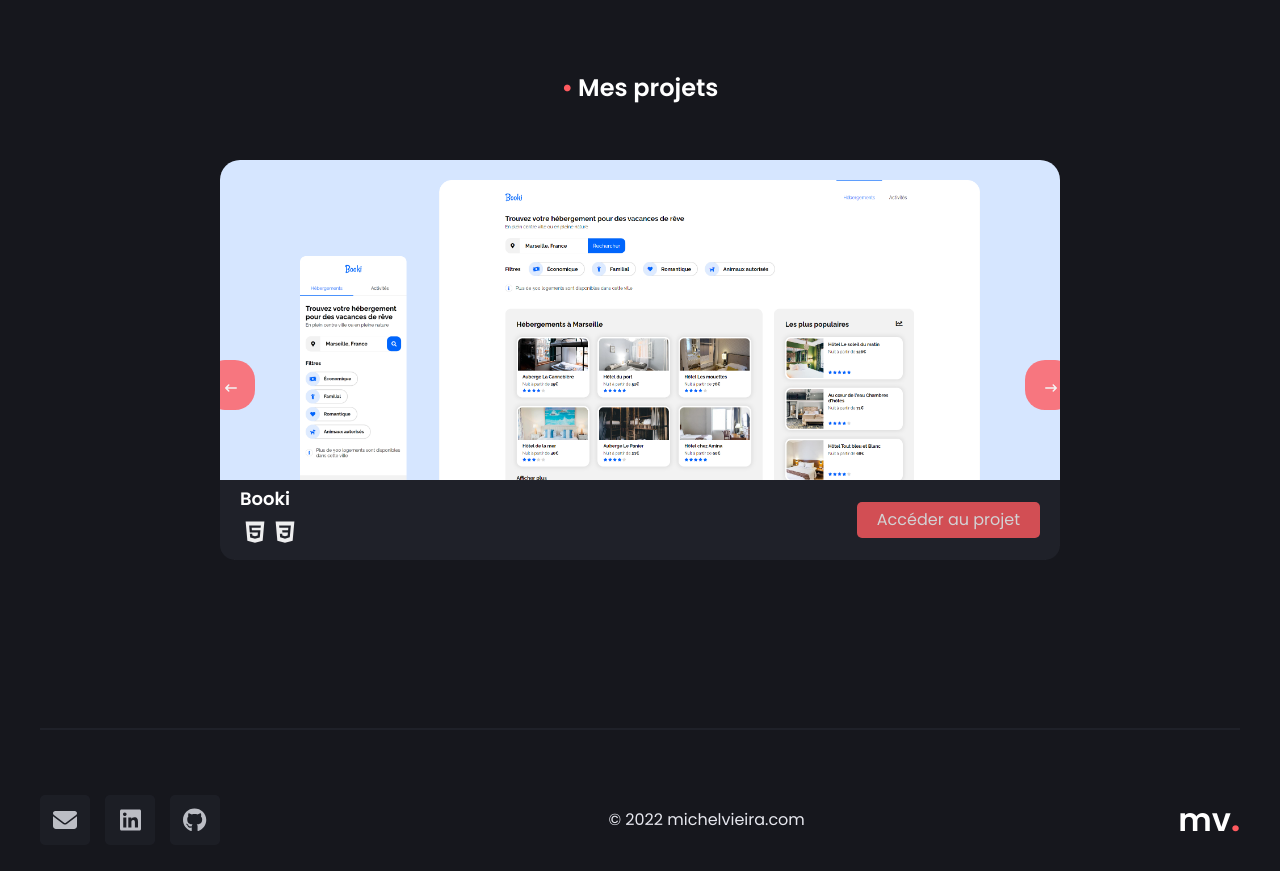
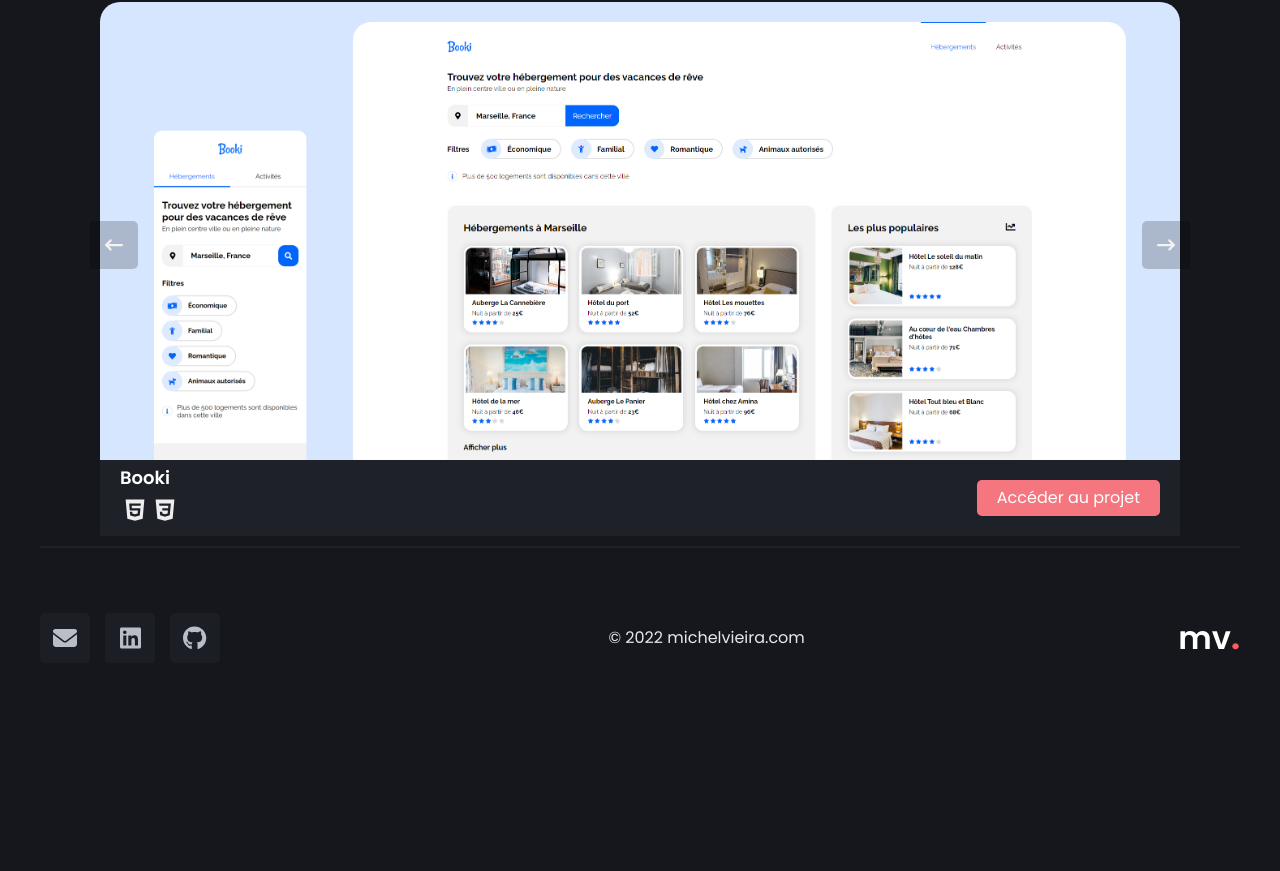
Before and after one commit to VIEIRA-Michel/portfolio-v2, a Vue app in the folder portfolio/: page / in a window 1280 px wide. Shown: the part 1485-2356 px from the top of the page. After the commit the page ends 2223 px from the top, so only its background shows below. Built offline with nearby package versions, Linux system fonts and the light colour scheme.

Commit message:
Mise à jour au niveau des animations et optimisation du code existant

```diff
--- a/portfolio/src/App.vue
+++ b/portfolio/src/App.vue
@@ -5,12 +5,14 @@ import Carousel from '@/components/Carousel.vue';
 import AboutMe from '@/components/AboutMe.vue';
 import Footer from '@/components/Footer.vue';
 import { useEffectStore } from '@/shared/stores/effectStore';
-import { ref, onMounted, computed } from 'vue';
+import { ref, onMounted, computed, watch } from 'vue';
 
 const showButton = ref(false);
 const showAbout = ref(false);
 const showProjects = ref(false);
 const showFooter = ref(false);
+
+
 
 onMounted(() => {
   const scrollY = computed(() => useEffectStore().$state.scrollY);
@@ -19,26 +21,29 @@ onMounted(() => {
   const aboutY = computed(() => useEffectStore().$state.aboutY);
   const projectsY = computed(() => useEffectStore().$state.projectsY);
   const footerY = computed(() => useEffectStore().$state.footerY);
+  console.log(document.querySelector('.home').clientHeight);
 
-  function getPosition() {
-    useEffectStore().setPositionY(
-      document.querySelector('header').clientHeight,
-      document.querySelector('.home').clientHeight,
-      document.querySelector('.about').clientHeight,
-      document.querySelector('.projects').clientHeight,
-      document.querySelector('footer').clientHeight
-    );
+
+  const ratio = .3;
+  const options = {
+    root: null,
+    rootMargin: '0px',
+    threshold: ratio
   }
-  getPosition();
-  window.addEventListener('scroll', (e) => {
-    useEffectStore().setScrollY(window.scrollY);
-    scrollY.value + document.documentElement.clientHeight > headerY.value + heroHeaderY.value + aboutY.value ? showButton.value = true : showButton.value = false;
-    scrollY.value + document.documentElement.clientHeight + 100 >= headerY.value + heroHeaderY.value + aboutY.value ? showAbout.value = true : showAbout.value = false;
-    scrollY.value + document.documentElement.clientHeight + 100 >= headerY.value + heroHeaderY.value + aboutY.value + projectsY.value ? showProjects.value = true : showProjects.value = false;
-    scrollY.value + document.documentElement.clientHeight >= headerY.value + heroHeaderY.value + aboutY.value + projectsY.value + footerY.value ? showFooter.value = true : showFooter.value = false;
-  });
-  window.addEventListener('resize', (e) => {
-    getPosition();
+  function handleIntersect(entries, observer) {
+    entries.forEach(function (entry) {
+      if (entry.intersectionRatio > ratio) {
+        entry.target.classList.remove('display__hidden');
+        entry.target.classList.add('display__visible');
+      } else {
+        entry.target.classList.remove('display__visible');
+        entry.target.classList.add('display__hidden');
+      }
+    })
+  }
+  const observer = new IntersectionObserver(handleIntersect, options);
+  document.querySelectorAll('section').forEach(function (r) {
+    observer.observe(r);
   })
 });
 
@@ -49,19 +54,34 @@ function scrollToTop() {
   });
 }
 
+
+window.addEventListener('scroll', () => {
+  if (window.scrollY > document.querySelector('header').clientHeight + document.querySelector('.home').clientHeight) {
+    console.log('visible');
+    showButton.value = true;
+    document.querySelector('.backtotop').classList.remove('display__hidden');
+    document.querySelector('.backtotop').classList.add('display__visible');
+  } else if (showButton.value == true && window.scrollY < document.querySelector('header').clientHeight + document.querySelector('.home').clientHeight) {
+    console.log('invisible');
+    showButton.value = false;
+    document.querySelector('.backtotop').classList.remove('display__visible');
+    document.querySelector('.backtotop').classList.add('display__hidden');
+  }
+})
+
 </script>
 
 <template>
   <Header />
-  <div @click="scrollToTop" :class="[showButton ? 'backtotop display__visible' : 'backtotop display__hidden']">
+  <div @click="scrollToTop" class="backtotop">
     <fa icon="fa-solid fa-arrow-up" />
   </div>
   <main>
     <HeroHeader />
-    <AboutMe :class="[showAbout ? 'display__visible' : 'display__hidden']" />
-    <Carousel :class="[showProjects ? 'display__visible' : 'display__hidden']" />
+    <AboutMe />
+    <Carousel />
   </main>
-  <Footer :class="[showFooter ? 'display__visible' : 'display__hidden']" />
+  <Footer />
 </template>
 <style lang="scss">
 * {
@@ -76,15 +96,16 @@ function scrollToTop() {
   position: fixed;
   right: 25px;
   bottom: 25px;
-  background-color: rgba(255, 90, 95, 0.8);
+  background-color: #f6767f;
   color: var(--text-color);
   display: flex;
   justify-content: center;
   align-items: center;
   z-index: 2;
+  opacity: 0;
 
   &:hover {
-    background-color: rgba(255, 90, 95, 1);
+    background-color: var(--primary);
     transition: 0.3s all;
   }
 
--- a/portfolio/src/assets/styles/_keyframes.scss
+++ b/portfolio/src/assets/styles/_keyframes.scss
@@ -285,7 +285,7 @@
   }
 
   100% {
-    opacity: 0.8;
+    opacity: 1;
   }
 }
 
@@ -295,7 +295,7 @@
   }
 
   100% {
-    opacity: 0.8;
+    opacity: 1;
   }
 }
 
--- a/portfolio/src/assets/styles/_themes.scss
+++ b/portfolio/src/assets/styles/_themes.scss
@@ -11,7 +11,7 @@
     }
 
     &-secondary {
-        background-color: rgba(255, 255, 255, 0.1);
+        background-color: rgba(255, 255, 255, 0.4);
     }
 
 }
--- a/portfolio/src/assets/styles/_variables.scss
+++ b/portfolio/src/assets/styles/_variables.scss
@@ -1,5 +1,6 @@
 :root {
   --primary: #ff5a5f;
+  --primary-light: #f6767f;
   --gray-1: #20232a;
   --background--primary: #16171D;
   --background--secondary: #1F2129;
--- a/portfolio/src/components/Carousel.vue
+++ b/portfolio/src/components/Carousel.vue
@@ -1,34 +1,20 @@
 <script setup>
 import CarouselItem from '@/components/CarouselItem.vue';
 import CarouselControls from '@/components/CarouselControls.vue';
-import { watch, ref, computed, onMounted } from 'vue';
+import { computed } from 'vue';
 import { useEffectStore } from '@/shared/stores/effectStore';
 
-const scrollY = computed(() => useEffectStore().$state.scrollY);
 const slides = computed(() => useEffectStore().$state.slides);
 const currentSlide = computed(() => useEffectStore().$state.currentSlide);
 const newCurrentSlide = computed(() => useEffectStore().$state.newCurrentSlide);
-const display = ref(null);
-
-onMounted(() => {
-    const carousel = document.querySelector('.carousel-container').offsetTop;
-    watch(scrollY, (value) => {
-        if (value > carousel - 100) {
-            display.value = true;
-        } else if (value < carousel / 5.4) {
-            display.value = false;
-        }
-    });
-});
 
 </script>
 
 <template>
-    <section class="projects">
+    <section class="projects" id="projects">
         <h2><span>•</span>Mes projets</h2>
-        <div class="carousel-container">
-            <!-- <div :class="[display ? 'animation-entrance' : 'carousel-inner']"> -->
-            <div class="animation-entrance">
+        <!-- <div class="carousel-container"> -->
+        <div class="carousel">
             <Transition name="fadeRight" mode="out-in">
                 <template v-if="currentSlide === newCurrentSlide">
                     <CarouselItem :slide="slides[currentSlide]" />
@@ -36,7 +22,7 @@ onMounted(() => {
             </Transition>
             <CarouselControls @previous="useEffectStore().previousSlide" @next="useEffectStore().nextSlide" />
         </div>
-        </div>
+        <!-- </div> -->
     </section>
 </template>
 
@@ -51,30 +37,14 @@ onMounted(() => {
     display: flex;
     justify-content: center;
     flex-direction: column;
-    height: 100vh;
 
-    .carousel-container {
-        margin: 0 auto 0 auto;
-        width: 70%;
-        padding: 20px;
-
-        .animation-entrance {
-            visibility: visible;
+    .carousel {
         position: relative;
-            height: 400px;
-            overflow: hidden;
-            border-radius: 15px;
-            -webkit-animation: carousel-appear 0.6s cubic-bezier(0.390, 0.575, 0.565, 1.000) 0.3s both;
-            animation: carousel-appear 0.6s cubic-bezier(0.390, 0.575, 0.565, 1.000) 0.3s both;
-        }
-
-        .carousel-inner {
-            visibility: hidden;
-            position: relative;
-            height: 400px;
-            overflow: hidden;
-            border-radius: 15px;
-        }
+        width: 90%;
+        // overflow: hidden;
+        border-radius: 20px;
+        margin: auto;
+        padding: 10px;
     }
 
     h2 {
--- a/portfolio/src/components/CarouselControls.vue
+++ b/portfolio/src/components/CarouselControls.vue
@@ -12,33 +12,36 @@
 
 <style scoped lang="scss">
 .carousel-control {
-    background-color: rgba(255, 90, 95, 0.8);
+    background-color: rgba(0, 0, 0, 0.2);
     border: none;
     display: inline-block;
     position: absolute;
-    height: 50px;
-    width: 50px;
-    top: 50%;
+    bottom: 50%;
     color: #f3f3f3;
     cursor: pointer;
-    padding: 20px;
-    border-radius: 20px;
+    display: flex;
+    justify-content: center;
+    padding: 15px;
 
     svg {
-        font-size: 12px;
+        font-size: 18px;
     }
 
     &:hover {
-        background-color: rgba(255, 90, 95, 1);
+        background-color: rgba(0, 0, 0, 0.5);
         transition: 0.3s all;
     }
 }
 
 .left {
-    left: -15px;
+    border-top-right-radius: 5px;
+    border-bottom-right-radius: 5px;
+    left: 0;
 }
 
 .right {
-    right: -15px;
+    border-top-left-radius: 5px;
+    border-bottom-left-radius: 5px;
+    right: 0;
 }
 </style>
--- a/portfolio/src/components/CarouselItem.vue
+++ b/portfolio/src/components/CarouselItem.vue
@@ -1,8 +1,4 @@
 <script setup>
-import { useEffectStore } from '@/shared/stores/effectStore';
-import { computed } from 'vue';
-
-const currentSlide = computed(() => useEffectStore().$state.currentSlide);
 
 const props = defineProps({
     slide: {
@@ -34,26 +30,16 @@ const props = defineProps({
 
 <style scoped lang="scss">
 .carousel-item {
-    position: absolute;
-    top: 0;
-    left: 0;
-    right: 0;
-    bottom: 0;
-    padding: 20px 20px 0;
     border-radius: 20px;
 
     &__picture {
-        width: 85%;
+        width: 90%;
         display: flex;
         margin: auto;
+        padding-top: 20px;
     }
 
     &__banner {
-        position: absolute;
-        height: 20%;
-        left: 0;
-        right: 0;
-        bottom: 0;
         display: flex;
         flex-direction: row;
         justify-content: space-between;
@@ -98,8 +84,7 @@ const props = defineProps({
             margin: 20px;
 
             a {
-                opacity: 0.8;
-                background: var(--primary);
+                background: var(--primary-light);
                 color: #fff;
                 border: none;
                 border-radius: 5px;
@@ -108,8 +93,8 @@ const props = defineProps({
                 cursor: pointer;
 
                 &:hover {
-                    opacity: 1;
-                    transition: opacity 0.3s ease-in-out;
+                    background: var(--primary);
+                    transition: 0.3s ease-in-out;
                 }
             }
         }
--- a/portfolio/src/components/Header.vue
+++ b/portfolio/src/components/Header.vue
@@ -1,5 +1,5 @@
 <script setup>
-import { computed, ref } from 'vue';
+import { ref } from 'vue';
 const displayMenu = ref(false);
 </script>
 
--- a/portfolio/src/shared/stores/effectStore.js
+++ b/portfolio/src/shared/stores/effectStore.js
@@ -8,14 +8,7 @@ export const useEffectStore = defineStore({
         wordToDisplay: [],
         slides: data,
         currentSlide: 0,
-        scrollY: 0,
         newCurrentSlide: 0,
-        mousePosition: 0,
-        headerY: 0,
-        heroHeaderY: 0,
-        aboutY: 0,
-        projectsY: 0,
-        footerY: 0,
     }),
     getters: {
 
@@ -39,14 +32,6 @@ export const useEffectStore = defineStore({
                 }, 100)
             })
         },
-        initSlideInterval() {
-            useEffectStore().$patch((state) => {
-                state.slideInterval = setInterval(() => {
-                    const index = state.currentSlide < state.slides.length - 1 ? state.currentSlide + 1 : 0;
-                    useEffectStore().setCurrentSlide(index);
-                }, 3000);
-            })
-        },
         previousSlide() {
             useEffectStore().$patch((state) => {
                 const index = state.currentSlide > 0 ? state.currentSlide - 1 : state.slides.length - 1;
@@ -59,24 +44,5 @@ export const useEffectStore = defineStore({
                 useEffectStore().setCurrentSlide(index);
             })
         },
-        clearInterval() {
-            useEffectStore().$patch((state) => {
-                clearInterval(state.slideInterval);
-            })
-        },
-        setScrollY(scroll) {
-            useEffectStore().$patch((state) => {
-                state.scrollY = scroll;
-            })
-        },
-        setPositionY(headerY, heroHeaderY, aboutY, projectsY, footerY) {
-            useEffectStore().$patch((state) => {
-                state.headerY = headerY;
-                state.heroHeaderY = heroHeaderY;
-                state.aboutY = aboutY;
-                state.projectsY = projectsY;
-                state.footerY = footerY;
-            })
-        },
     }
 });
```
Also changed, not shown: portfolio/src/components/HeroHeader.vue (+11 -3 lines). Lines whose indentation alone changed are shown as unchanged.
